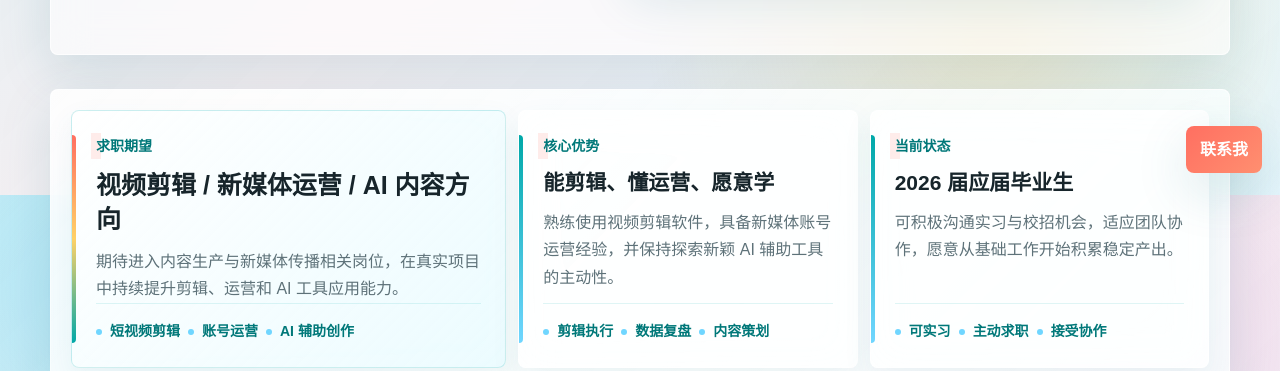
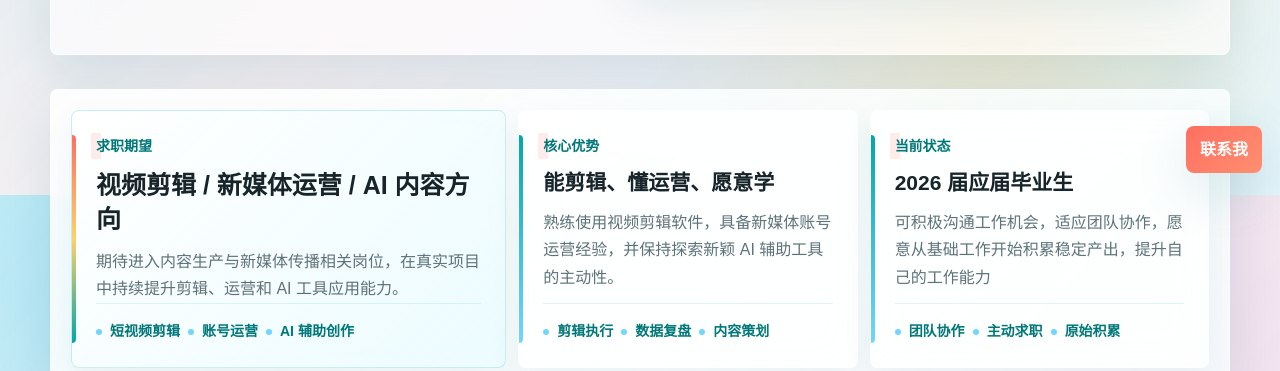
Before and after one commit to 6I0IM77/job-portfolio-site, a plain HTML site: page index.html in a window 1280 px wide. Shown: the part 605-976 px from the top of the page. Drawn offline with Linux system fonts and the light colour scheme.

Commit message:
Update internship description and tags in index.html

```diff
--- a/index.html
+++ b/index.html
@@ -115,11 +115,11 @@
             <div class="quick-card">
                 <span class="quick-index">当前状态</span>
                 <strong>2026 届应届毕业生</strong>
-                <p>可积极沟通实习与校招机会，适应团队协作，愿意从基础工作开始积累稳定产出。</p>
+                <p>可积极沟通工作机会，适应团队协作，愿意从基础工作开始积累稳定产出，提升自己的工作能力</p>
                 <div class="quick-tags">
-                    <span>可实习</span>
+                    <span>团队协作</span>
                     <span>主动求职</span>
-                    <span>接受协作</span>
+                    <span>原始积累</span>
                 </div>
             </div>
         </section>
```
